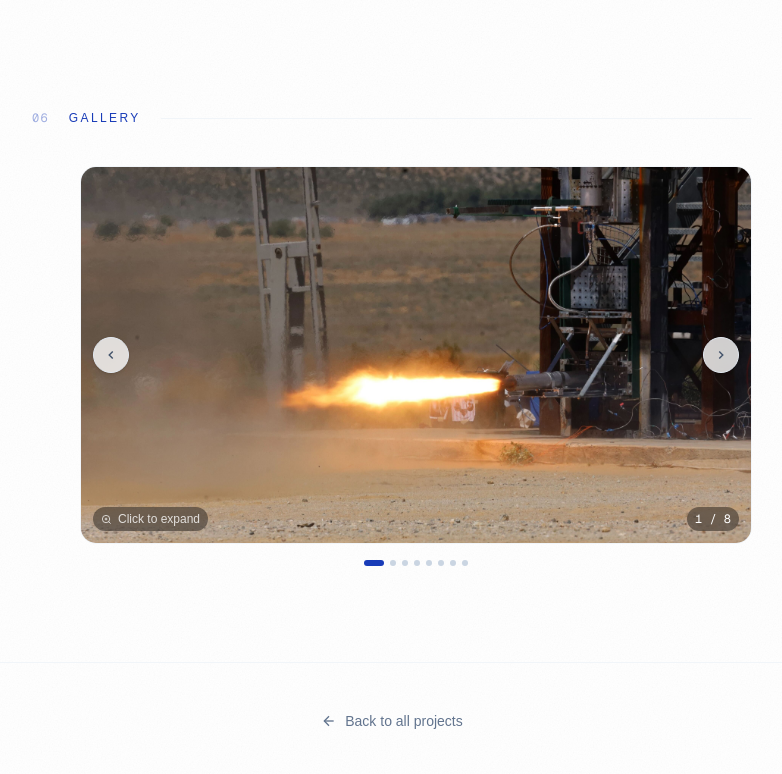
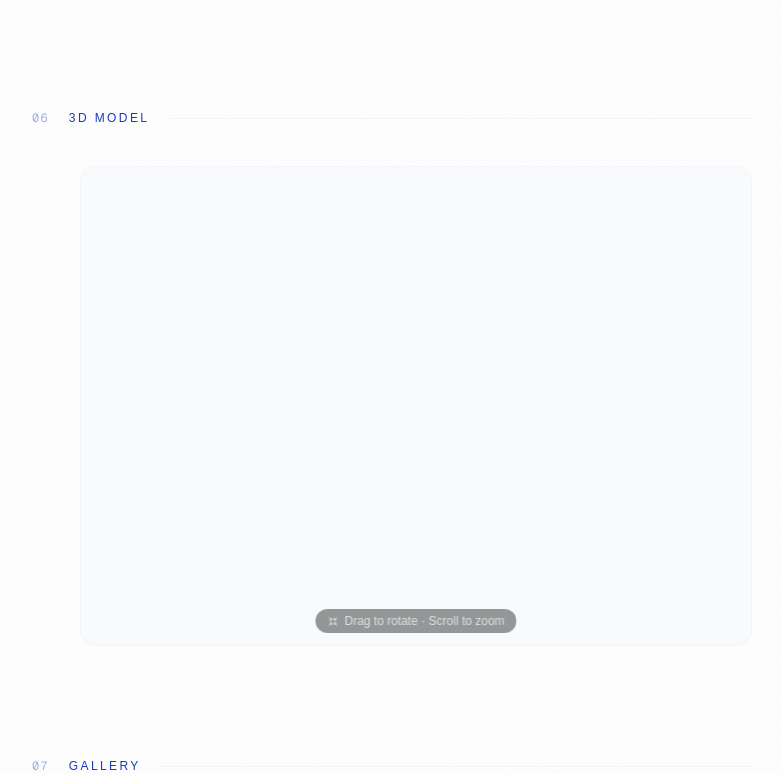
Before and after one commit to Oltunisie/Portfolio, a Next.js app: page /Portfolio-Website/projects/hybrid-rocket-feed-system in a window 1280 px wide. Shown: the part 3846-4620 px from the top of the page, without its empty margins (248-1030 px from the left). Built offline with nearby package versions, Linux system fonts and the light colour scheme; no server answers.

Commit message:
Move 3D model to its own section above gallery

```diff
--- a/components/ProjectPageClient.tsx
+++ b/components/ProjectPageClient.tsx
@@ -366,9 +366,27 @@ export default function ProjectPageClient({ project }: { project: Project }) {
           </motion.section>
         )}
 
+        {project.model3d && (
+          <motion.section {...fadeUp(0.15)}>
+            <SectionLabel index="06" label="3D Model" />
+            <div className="pl-0 md:pl-12">
+              <div className="relative w-full rounded-2xl overflow-hidden border border-slate-100 dark:border-slate-800 bg-slate-50 dark:bg-slate-900" style={{ height: "480px" }}>
+                <ModelViewer
+                  src={`${BASE}/projects/${project.slug}/${project.model3d}`}
+                  alt={`${project.title} — 3D model`}
+                />
+                <div className="absolute bottom-3 left-1/2 -translate-x-1/2 text-xs bg-black/40 text-white/70 px-3 py-1 rounded-full backdrop-blur-sm pointer-events-none flex items-center gap-1.5">
+                  <svg width="11" height="11" viewBox="0 0 24 24" fill="none" stroke="currentColor" strokeWidth="2"><path d="M15 15l6 6m-6-6v4.8m0-4.8h4.8"/><path d="M9 19.8V15m0 0H4.2M9 15l-6 6"/><path d="M15 4.2V9m0 0h4.8M15 9l6-6"/><path d="M9 4.2V9m0 0H4.2M9 9L3 3"/></svg>
+                  Drag to rotate · Scroll to zoom
+                </div>
+              </div>
+            </div>
+          </motion.section>
+        )}
+
         {project.media && project.media.length > 0 && (
           <motion.section {...fadeUp(0.16)}>
-            <SectionLabel index="06" label="Gallery" />
+            <SectionLabel index="07" label="Gallery" />
             <div className="pl-0 md:pl-12">
               <MediaGallery items={project.media} slug={project.slug} title={project.title} />
             </div>
--- a/data/projects.ts
+++ b/data/projects.ts
@@ -7,8 +7,7 @@ export type MediaItem =
   | { type: "image";   file: string; caption?: string }
   | { type: "video";   file: string; caption?: string }    // local .mp4/.webm in public/projects/<slug>/
   | { type: "youtube"; id: string;   caption?: string }    // YouTube video ID e.g. "dQw4w9WgXcQ"
-  | { type: "model";   file: string; caption?: string }
-  | { type: "model", file: "Prometheus Feed System 2026.glb" };   // local .glb in public/projects/<slug>/
+  | { type: "model";   file: string; caption?: string };   // local .glb in public/projects/<slug>/
 
 export type Project = {
   slug: string;
@@ -25,6 +24,7 @@ export type Project = {
   myRole?: string;
   process?: ProcessStep[];
   outcome?: string;
+  model3d?: string;        // .glb filename in public/projects/<slug>/
   // Drop files in public/projects/<slug>/ then list them here
   media?: MediaItem[];
 };
@@ -90,6 +90,8 @@ On the test side, I built the cold-flow test setup, led the hydrostatic proof te
 
 The system is on track to support a full static fire campaign ahead of the launch targeting the 20,000 ft altitude record — which would be the highest apogee in Rocket Project UCLA's history.`,
 
+    model3d: "Prometheus Feed System 2026.glb",
+
     media: [
       { type: "image", file: "fire.jpg" },
       { type: "image", file: "HF2_group.jpg" },
@@ -98,7 +100,6 @@ The system is on track to support a full static fire campaign ahead of the launc
       { type: "image", file: "horizon.jpg" },
       { type: "image", file: "setup.jpg" },
       { type: "image", file: "FeedSystems_HF2.jpg" },
-      { type: "model", file: "Prometheus Feed System 2026.glb", caption: "Prometheus Feed System 2026 — interactive 3D model" },
     ],
   },
 
```
